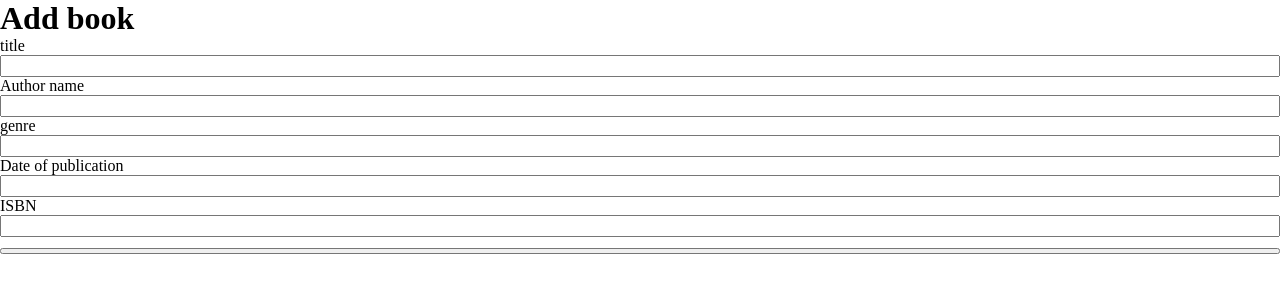
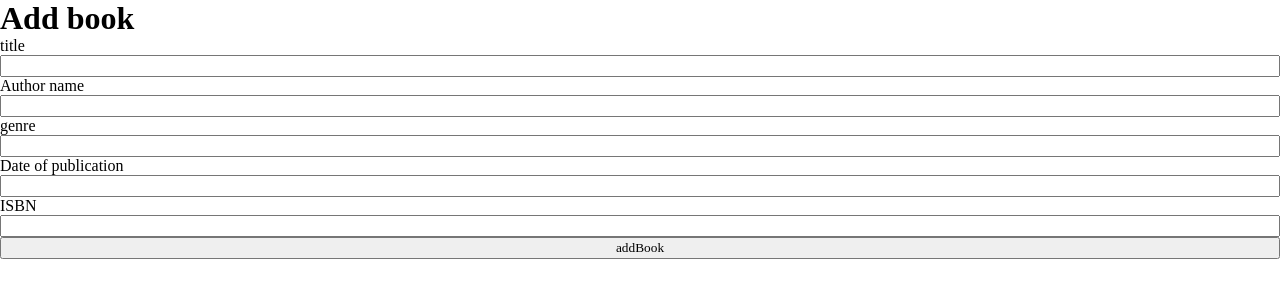
Before and after one commit to Tsedhondup/IMSB-client, a React (Create React App) app: page /addBook in a window 1280 px wide. Shown: the top 300 px of the page. Built offline with nearby package versions, Linux system fonts and the light colour scheme.

Commit message:
new book posting working

```diff
--- a/src/Components/AddBookForm/AddBookForm.js
+++ b/src/Components/AddBookForm/AddBookForm.js
@@ -1,6 +1,8 @@
 import { useState } from "react";
-
+import { useNavigate } from "react-router-dom";
+import axios from "axios";
 const AddBookForm = () => {
+  const navigate = useNavigate();
   const [title, setTitle] = useState("");
   const [author, setAuthor] = useState("");
   const [genre, setGenre] = useState("");
@@ -18,16 +20,38 @@ const AddBookForm = () => {
     if (event.target.id === "genre") {
       setGenre(event.target.value);
     }
-    if (event.target.id === "pubDate") {
+    if (event.target.id === "publication-date") {
       setPubDate(event.target.value);
     }
     if (event.target.id === "isbn") {
       setIsbn(event.target.value);
     }
   };
+
+  // HANDLE POST
+  const handleBookPost = () => {
+    axios
+      .post(" http://localhost:8080/inventories", {
+        title,
+        author,
+        genre,
+        publication_date: pubDate,
+        isbn,
+      })
+      .then((respond) => {
+        navigate("/");
+      })
+      .catch((err) => {
+        console.log(err);
+      });
+  };
   return (
     <div>
-      <form>
+      <form
+        onSubmit={(event) => {
+          event.preventDefault();
+        }}
+      >
         <label htmlFor="title">title</label>
         <input
           id="title"
@@ -78,7 +102,9 @@ const AddBookForm = () => {
             handleFormInputs(event);
           }}
         ></input>
-        <button type="submit"></button>
+        <button type="button" onClick={handleBookPost}>
+          addBook
+        </button>
       </form>
     </div>
   );
```
